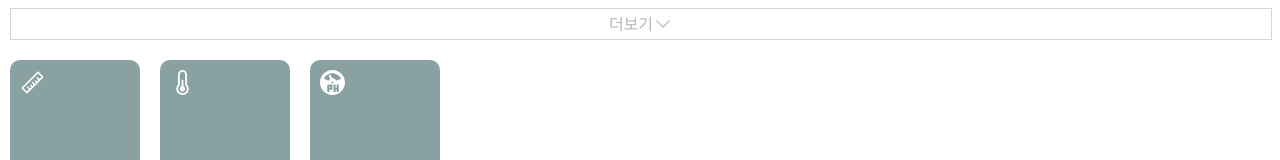
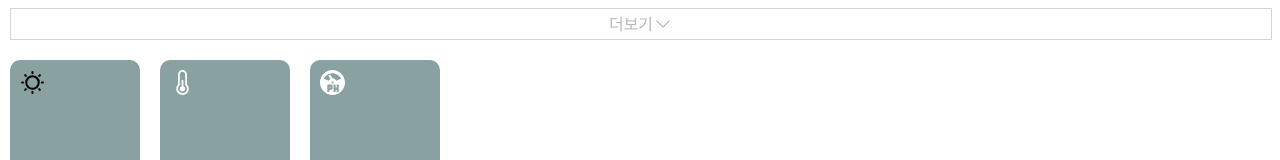
Before and after one commit to pannchat/fishhi_react, a React (Create React App) app: page /plant/1 in a window 1280 px wide. Shown: the part 2039-2199 px from the top of the page. Built offline with nearby package versions, Linux system fonts and the light colour scheme.

Commit message:
add:Sun Icon

```diff
--- a/src/PlantDict.js
+++ b/src/PlantDict.js
@@ -1,7 +1,7 @@
 import React from 'react'
 import styled from 'styled-components';
 import NavBar from './NavBar';
-import Ruler from './img/icons/ruler.svg';
+import Sun from './img/icons/sun.svg';
 import Thermometer from './img/icons/thermometer.svg';
 import PhMeter from './img/icons/ph-meter.svg'
 import BreedingEnv from './BreedingEnv'
@@ -58,7 +58,7 @@ function PlantDict({match}){
 
         </PlantContents>
         <BreedingEnvContainer>
-        <BreedingEnv icon={Ruler} property={'광량'} params1={plants.amount_of_light}/>
+        <BreedingEnv icon={Sun} property={'광량'} params1={plants.amount_of_light}/>
         <BreedingEnv icon={Thermometer} property={'온도'} params1={plants.min_temperature} params2={plants.max_temperature}/>
         <BreedingEnv icon={PhMeter} property={'pH'} params1={plants.min_pH} params2={plants.max_pH}/>
         </BreedingEnvContainer>
```
Also changed, not shown: public/img/icons/sun.svg (added), src/img/icons/sun.svg (added).
